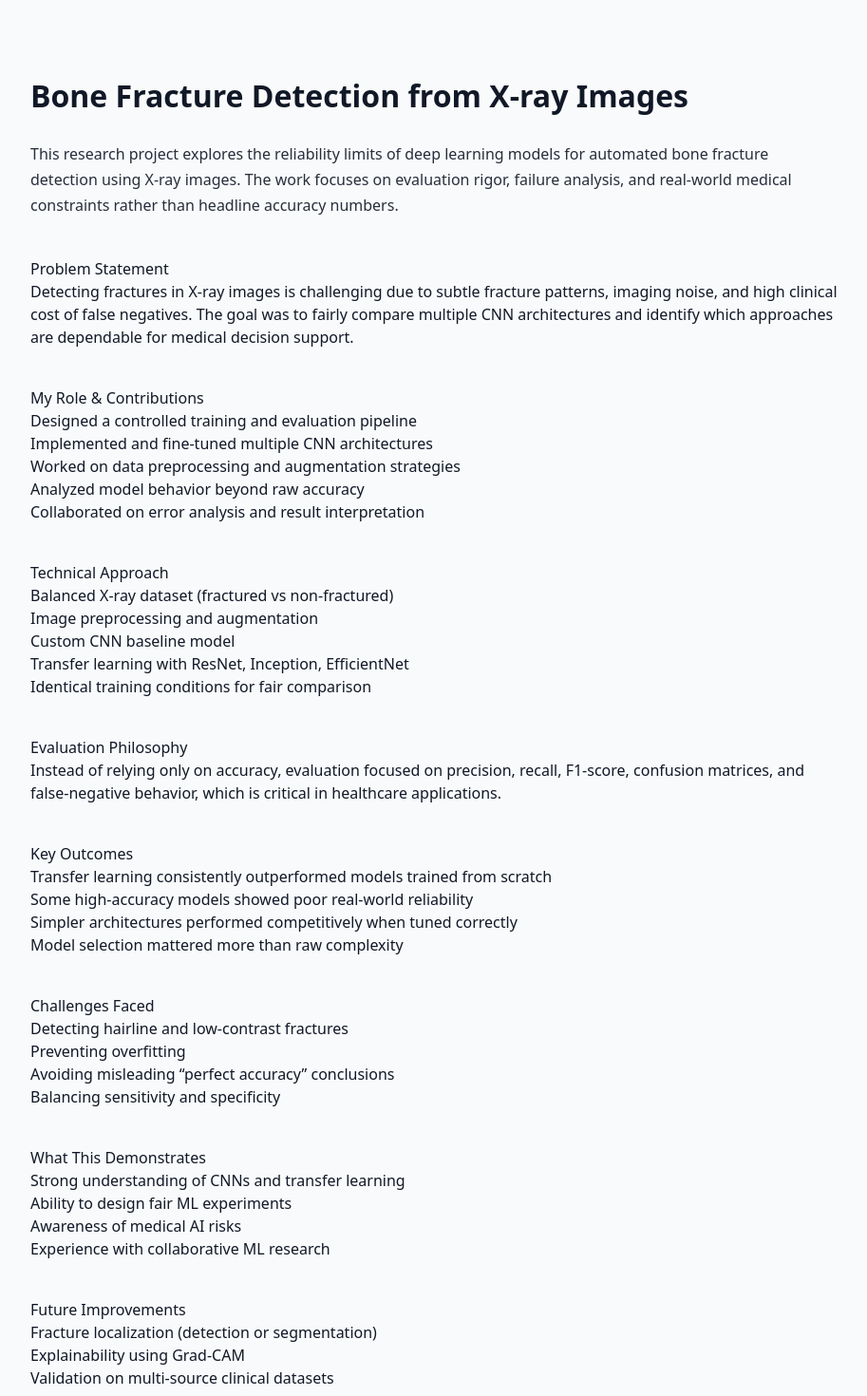
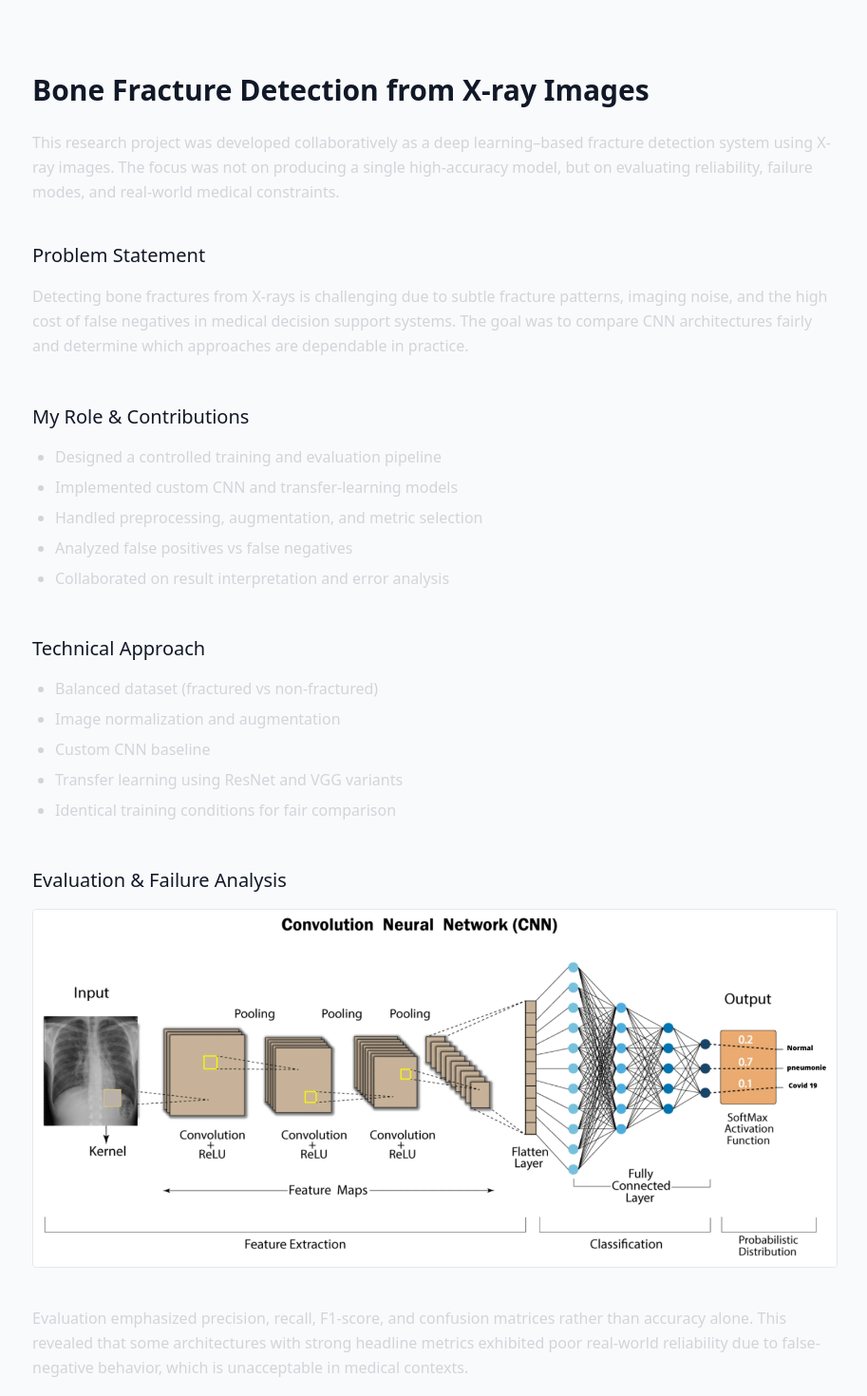
Before and after one commit to Anon675/portfolio, a Next.js app: page /research/bone-fracture in a window 1280 px wide. Shown: the part 120-1590 px from the top of the page at 95% size, without its empty margins (182-1095 px from the left). Built offline with nearby package versions, Linux system fonts and the light colour scheme.

Commit message:
Add bone fracture detection research case study

```diff
--- a/app/research/bone-fracture/page.tsx
+++ b/app/research/bone-fracture/page.tsx
@@ -1,101 +1,115 @@
+import Image from "next/image"
+
 export default function BoneFractureResearchPage() {
   return (
-    <main style={{ maxWidth: "900px", margin: "0 auto", padding: "4rem 1.5rem" }}>
+    <main className="max-w-4xl mx-auto px-6 py-16">
 
-      <h1 style={{ fontSize: "2rem", fontWeight: 600, marginBottom: "1.5rem" }}>
+      {/* Title */}
+      <h1 className="text-3xl font-semibold mb-6">
         Bone Fracture Detection from X-ray Images
       </h1>
 
-      <p style={{ fontSize: "1rem", lineHeight: 1.7, marginBottom: "2.5rem", opacity: 0.9 }}>
-        This research project explores the reliability limits of deep learning models
-        for automated bone fracture detection using X-ray images. The work focuses
-        on evaluation rigor, failure analysis, and real-world medical constraints
-        rather than headline accuracy numbers.
+      {/* Intro */}
+      <p className="text-base leading-relaxed mb-10 text-gray-300">
+        This research project was developed collaboratively as a deep learning–based
+        fracture detection system using X-ray images. The focus was not on producing
+        a single high-accuracy model, but on evaluating reliability, failure modes,
+        and real-world medical constraints.
       </p>
 
       {/* Problem Statement */}
-      <section style={{ marginBottom: "2.5rem" }}>
-        <h2>Problem Statement</h2>
-        <p>
-          Detecting fractures in X-ray images is challenging due to subtle fracture
-          patterns, imaging noise, and high clinical cost of false negatives.
-          The goal was to fairly compare multiple CNN architectures and identify
-          which approaches are dependable for medical decision support.
+      <section className="mb-12">
+        <h2 className="text-xl font-medium mb-4">Problem Statement</h2>
+        <p className="leading-relaxed text-gray-300">
+          Detecting bone fractures from X-rays is challenging due to subtle fracture
+          patterns, imaging noise, and the high cost of false negatives in medical
+          decision support systems. The goal was to compare CNN architectures fairly
+          and determine which approaches are dependable in practice.
         </p>
       </section>
 
       {/* Role */}
-      <section style={{ marginBottom: "2.5rem" }}>
-        <h2>My Role & Contributions</h2>
-        <ul>
+      <section className="mb-12">
+        <h2 className="text-xl font-medium mb-4">My Role & Contributions</h2>
+        <ul className="list-disc pl-6 space-y-2 text-gray-300">
           <li>Designed a controlled training and evaluation pipeline</li>
-          <li>Implemented and fine-tuned multiple CNN architectures</li>
-          <li>Worked on data preprocessing and augmentation strategies</li>
-          <li>Analyzed model behavior beyond raw accuracy</li>
-          <li>Collaborated on error analysis and result interpretation</li>
+          <li>Implemented custom CNN and transfer-learning models</li>
+          <li>Handled preprocessing, augmentation, and metric selection</li>
+          <li>Analyzed false positives vs false negatives</li>
+          <li>Collaborated on result interpretation and error analysis</li>
         </ul>
       </section>
 
       {/* Technical Approach */}
-      <section style={{ marginBottom: "2.5rem" }}>
-        <h2>Technical Approach</h2>
-        <ul>
-          <li>Balanced X-ray dataset (fractured vs non-fractured)</li>
-          <li>Image preprocessing and augmentation</li>
-          <li>Custom CNN baseline model</li>
-          <li>Transfer learning with ResNet, Inception, EfficientNet</li>
+      <section className="mb-12">
+        <h2 className="text-xl font-medium mb-4">Technical Approach</h2>
+        <ul className="list-disc pl-6 space-y-2 text-gray-300">
+          <li>Balanced dataset (fractured vs non-fractured)</li>
+          <li>Image normalization and augmentation</li>
+          <li>Custom CNN baseline</li>
+          <li>Transfer learning using ResNet and VGG variants</li>
           <li>Identical training conditions for fair comparison</li>
         </ul>
       </section>
 
-      {/* Evaluation */}
-      <section style={{ marginBottom: "2.5rem" }}>
-        <h2>Evaluation Philosophy</h2>
-        <p>
-          Instead of relying only on accuracy, evaluation focused on precision,
-          recall, F1-score, confusion matrices, and false-negative behavior,
-          which is critical in healthcare applications.
+      {/* Image Section */}
+      <section className="mb-14">
+        <h2 className="text-xl font-medium mb-4">Evaluation & Failure Analysis</h2>
+
+        <Image
+          src="/images/research/confusion-matrix-comparison.png"
+          alt="Confusion matrix comparison showing failure modes"
+          width={1200}
+          height={700}
+          className="rounded border mb-10"
+        />
+
+        <p className="leading-relaxed text-gray-300">
+          Evaluation emphasized precision, recall, F1-score, and confusion matrices
+          rather than accuracy alone. This revealed that some architectures with strong
+          headline metrics exhibited poor real-world reliability due to false-negative
+          behavior, which is unacceptable in medical contexts.
         </p>
       </section>
 
       {/* Outcomes */}
-      <section style={{ marginBottom: "2.5rem" }}>
-        <h2>Key Outcomes</h2>
-        <ul>
-          <li>Transfer learning consistently outperformed models trained from scratch</li>
-          <li>Some high-accuracy models showed poor real-world reliability</li>
+      <section className="mb-12">
+        <h2 className="text-xl font-medium mb-4">Key Outcomes</h2>
+        <ul className="list-disc pl-6 space-y-2 text-gray-300">
+          <li>Transfer learning models consistently outperformed training from scratch</li>
+          <li>High accuracy did not always imply dependable predictions</li>
           <li>Simpler architectures performed competitively when tuned correctly</li>
-          <li>Model selection mattered more than raw complexity</li>
+          <li>Evaluation design proved more important than model complexity</li>
         </ul>
       </section>
 
       {/* Challenges */}
-      <section style={{ marginBottom: "2.5rem" }}>
-        <h2>Challenges Faced</h2>
-        <ul>
-          <li>Detecting hairline and low-contrast fractures</li>
-          <li>Preventing overfitting</li>
+      <section className="mb-12">
+        <h2 className="text-xl font-medium mb-4">Challenges Faced</h2>
+        <ul className="list-disc pl-6 space-y-2 text-gray-300">
+          <li>Hairline and low-contrast fracture detection</li>
+          <li>Preventing overfitting with limited medical data</li>
           <li>Avoiding misleading “perfect accuracy” conclusions</li>
           <li>Balancing sensitivity and specificity</li>
         </ul>
       </section>
 
       {/* Interview Relevance */}
-      <section style={{ marginBottom: "2.5rem" }}>
-        <h2>What This Demonstrates</h2>
-        <ul>
+      <section className="mb-12">
+        <h2 className="text-xl font-medium mb-4">What This Demonstrates</h2>
+        <ul className="list-disc pl-6 space-y-2 text-gray-300">
           <li>Strong understanding of CNNs and transfer learning</li>
           <li>Ability to design fair ML experiments</li>
-          <li>Awareness of medical AI risks</li>
-          <li>Experience with collaborative ML research</li>
+          <li>Awareness of medical AI risks and constraints</li>
+          <li>Experience in collaborative ML research</li>
         </ul>
       </section>
 
-      {/* Future */}
+      {/* Future Work */}
       <section>
-        <h2>Future Improvements</h2>
-        <ul>
-          <li>Fracture localization (detection or segmentation)</li>
+        <h2 className="text-xl font-medium mb-4">Future Improvements</h2>
+        <ul className="list-disc pl-6 space-y-2 text-gray-300">
+          <li>Fracture localization via detection or segmentation</li>
           <li>Explainability using Grad-CAM</li>
           <li>Validation on multi-source clinical datasets</li>
         </ul>
```
